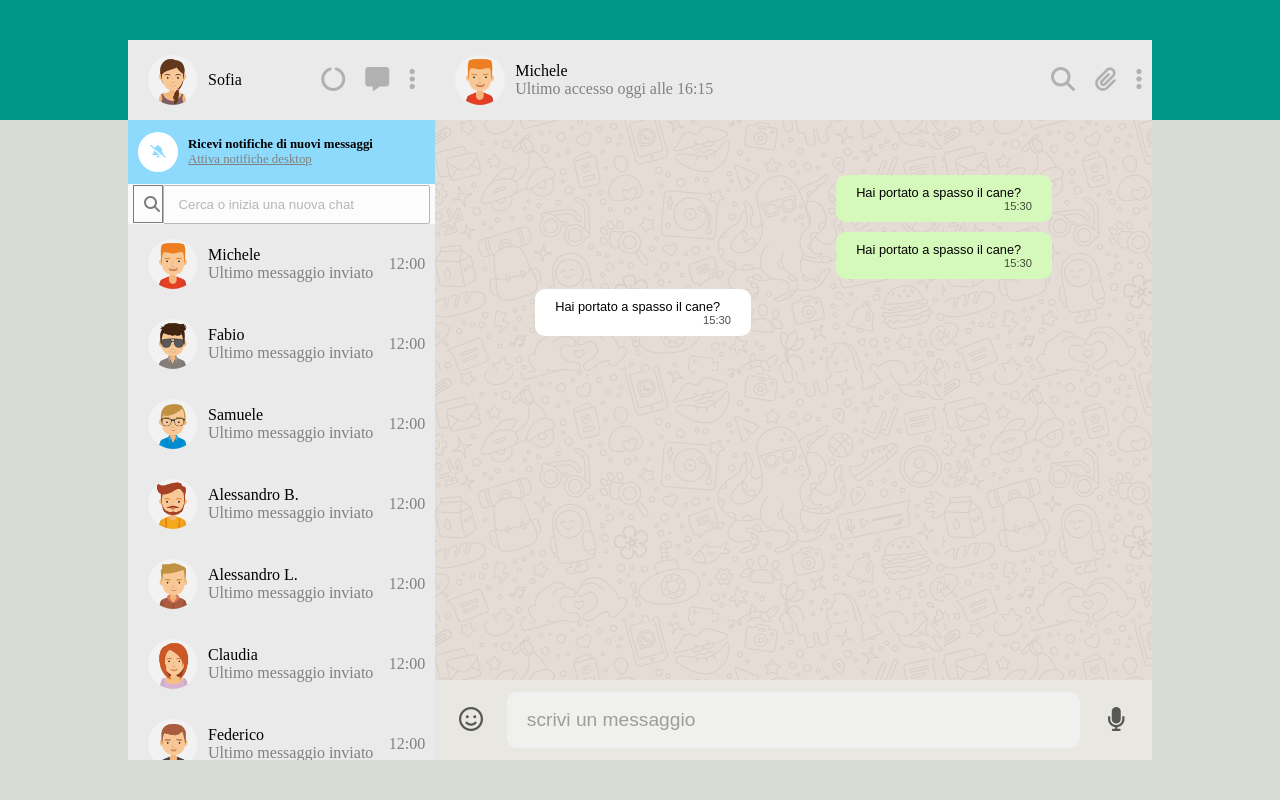
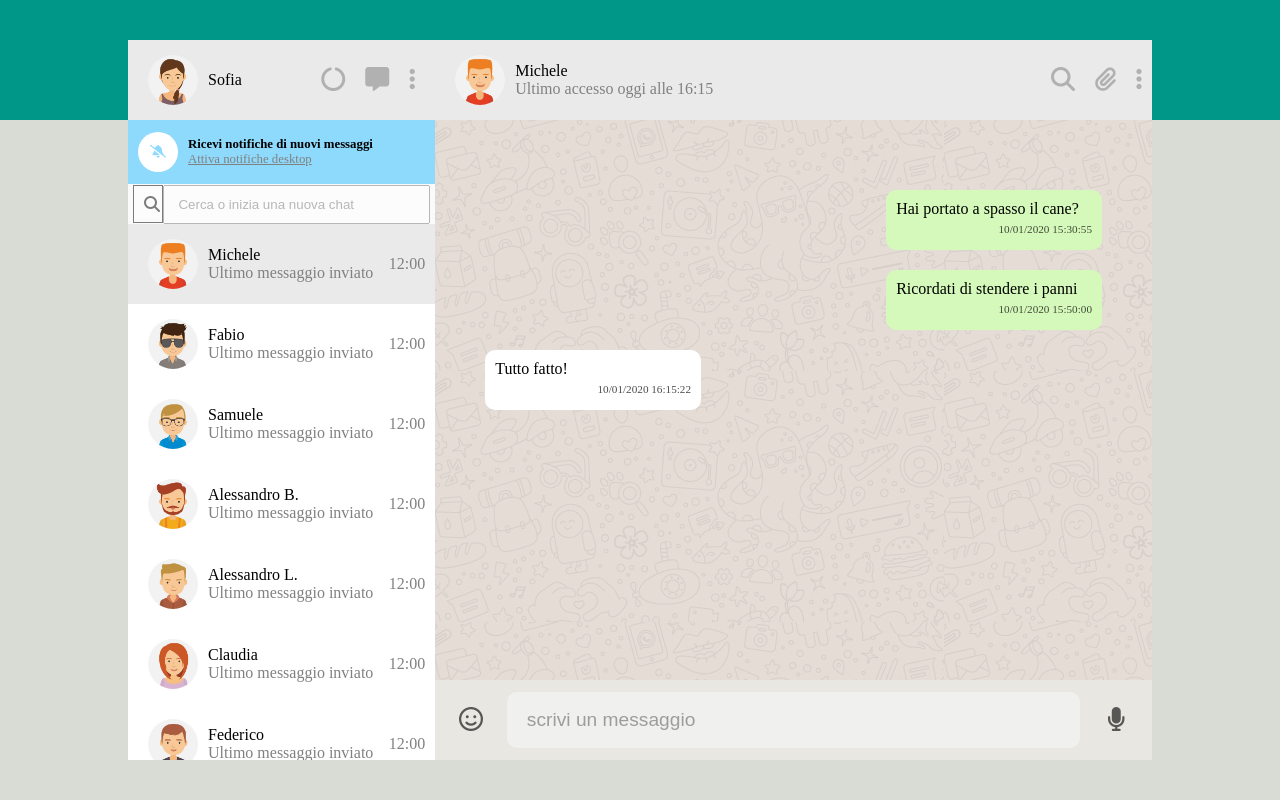
Before and after one commit to michelebonanno92/vue-boolzapp, a plain HTML site: page index.html in a window 1280 px wide. Drawn offline with nearby package versions, Linux system fonts and the light colour scheme.

Commit message:
milestone 2 completata

```diff
--- a/css/style.css
+++ b/css/style.css
@@ -169,22 +169,20 @@ button{
     flex-grow: 1 ;
     background-image:url('../img/mine.jpg');
     overflow-y: auto;
-    width: 100wh;
     padding: 50px;
 }
-.chat div button{
-    padding: 10px 20px;
-    border-radius: 10px;
-    margin: 5px 50px;
-    width: 35%;
-    font-size: 0.8rem;
-}
-.sent{
+
+.single-message.sent{
     background-color: #D5F9BA;
+    justify-content: flex-end;
+    margin-right: 0;
 }
 
-.received{
+.single-message.received{
     background-color: #FFFFFF;
+    justify-content: flex-start;
+    margin-left: 0;
+
 }
 
 .card-user{
@@ -192,6 +190,17 @@ button{
     align-items: center;
     height: 10vh;
     background-color:#FFFFFF;
+}
+
+.single-message{
+    margin: 20px auto;
+    padding: 10px;
+    border-radius: 10px;
+    width: 35%;
+}
+
+.single-message div >*{
+    margin-bottom: 5px;
 }
 
 .flex-end{
--- a/index.html
+++ b/index.html
@@ -58,15 +58,20 @@
                     </div>
                 </div>
                 <!-- contact-list -->
+                 <!-- oppure operatore ternario per aggiungere una classe v-bind:class="index  == indexCurrentActive ? 'active-chat' : ''" sotto usiamo quella ad oggetto -->
                 <div class="contact-list">
-                    <div  v-for="(contact, index) in contacts"
-                    class="card-user active-chat">
+                    <div  @click="changeActiveChat(index)"
+                    v-for="(contact, index) in contacts"    class="card-user"
+                    v-bind:class="{
+                        'active-chat' : index == activeContactIndex
+                    }" >
                         <div class="img-container">
-                            <img :src="contact.avatar" alt="Michele">
+                            <img v-bind:src="contact.avatar" v-bind:alt="contact.name">
                         </div>
                         <div class="name-container">
                             <div>
-                                {{ contact.name  }}
+                                {{ contact.name }}
+                                <!-- text interpolation  attraverso le mustache ovvero doppia parentesi graffe-->
                             </div>
                             <div class="text-grey">
                                 Ultimo messaggio inviato
@@ -81,7 +86,8 @@
             </aside>
 
             <section class="right">
-                <!-- user chat active-->
+
+                <!-- user chat active PARTE SUPERIORE (INTESTAZIONE) -->
                 <div class="chat-profile ">
                     <div class="card-user active-chat ">
                         <div class="img-container">
@@ -107,31 +113,24 @@
                             <i class="fa-solid fa-ellipsis-vertical"></i>
                           </button>
                         </div>
-
-                    </div>
-
-                </div>
-                <!-- chat active -->
-                <div class="chat">
-                    <div class="flex-end">
-                        <button class="sent">
-                            <div class="flex-start">Hai portato a spasso il cane?</div>
-                            <div class="flex-end font-small">15:30</div>
-                        </button>
-                    </div>
-                    <div class="flex-end">
-                        <button class="sent">
-                            <div class="flex-start">Hai portato a spasso il cane?</div>
-                            <div class="flex-end font-small">15:30</div>
-                        </button>
-                    </div>
-                    <div >
-                        <button class="received">
-                            <div class="flex-start">Hai portato a spasso il cane?</div>
-                            <div class="flex-end font-small">15:30</div>
-                        </button>
                     </div>
                 </div>
+
+                <!-- chat active PARTE CENTRALE (MESSAGGI) -->
+                <div class="chat">
+                    <div v-for="(msg, index) in contacts[activeContactIndex].messages" class="single-message"
+                    v-bind:class="{
+                        'sent':  msg.status == 'sent',
+                        'received':  msg.status == 'received'
+                    }">
+                        <div>
+                            <div class="flex-start">{{msg.message}}</div>
+                            <div class="flex-end font-small">{{msg.date}}</div>
+                        </div>
+                    </div>
+                </div>
+
+                <!-- writing message PARTE INFERIORE -->
                 <div class="writing-message">
 
                     <button>
--- a/js/vue.js
+++ b/js/vue.js
@@ -166,11 +166,17 @@ createApp({
                 ],
             }
         ],
-        indexCurrent:0,
+        activeContactIndex:0,
 
         }
     },
     methods: {
+
+        changeActiveChat(newIndex){
+            this.activeContactIndex = newIndex
+            console.log(newIndex)
+         },
+
 
     },
     // mounted() {
```
